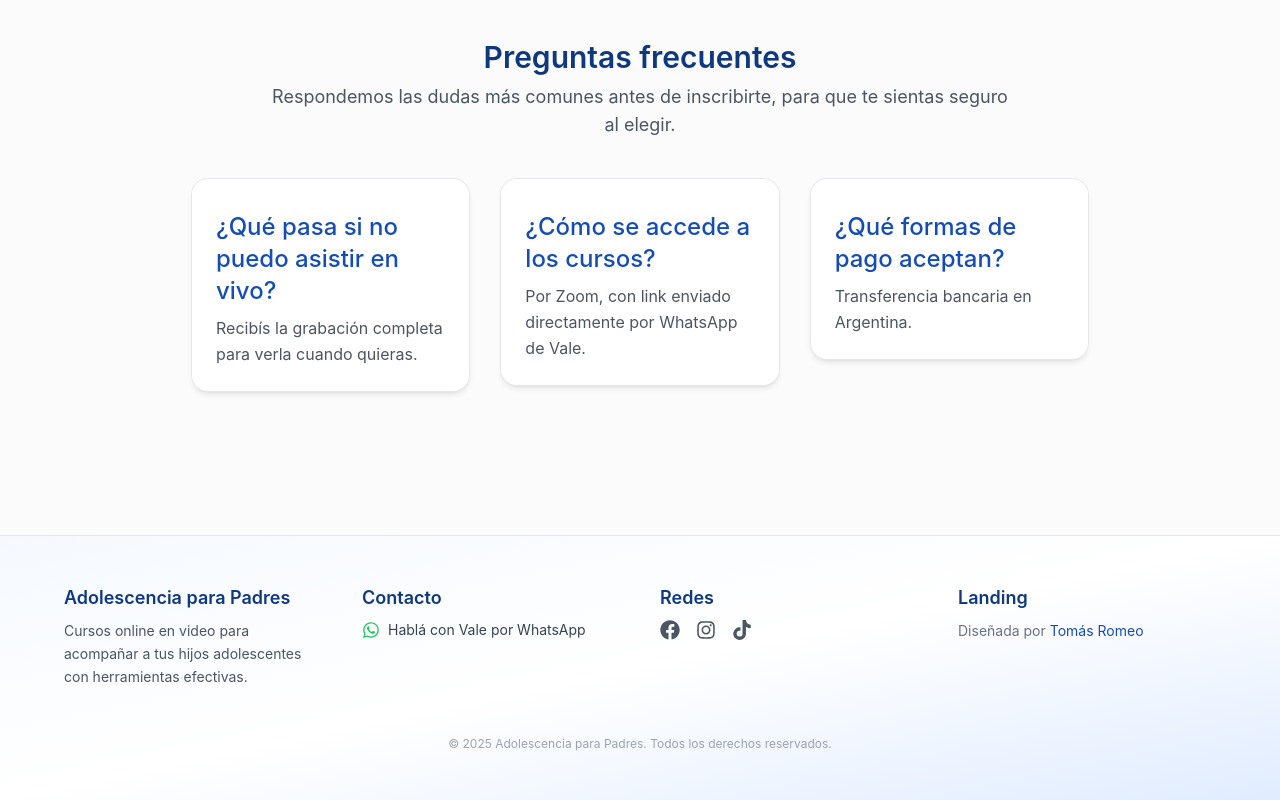
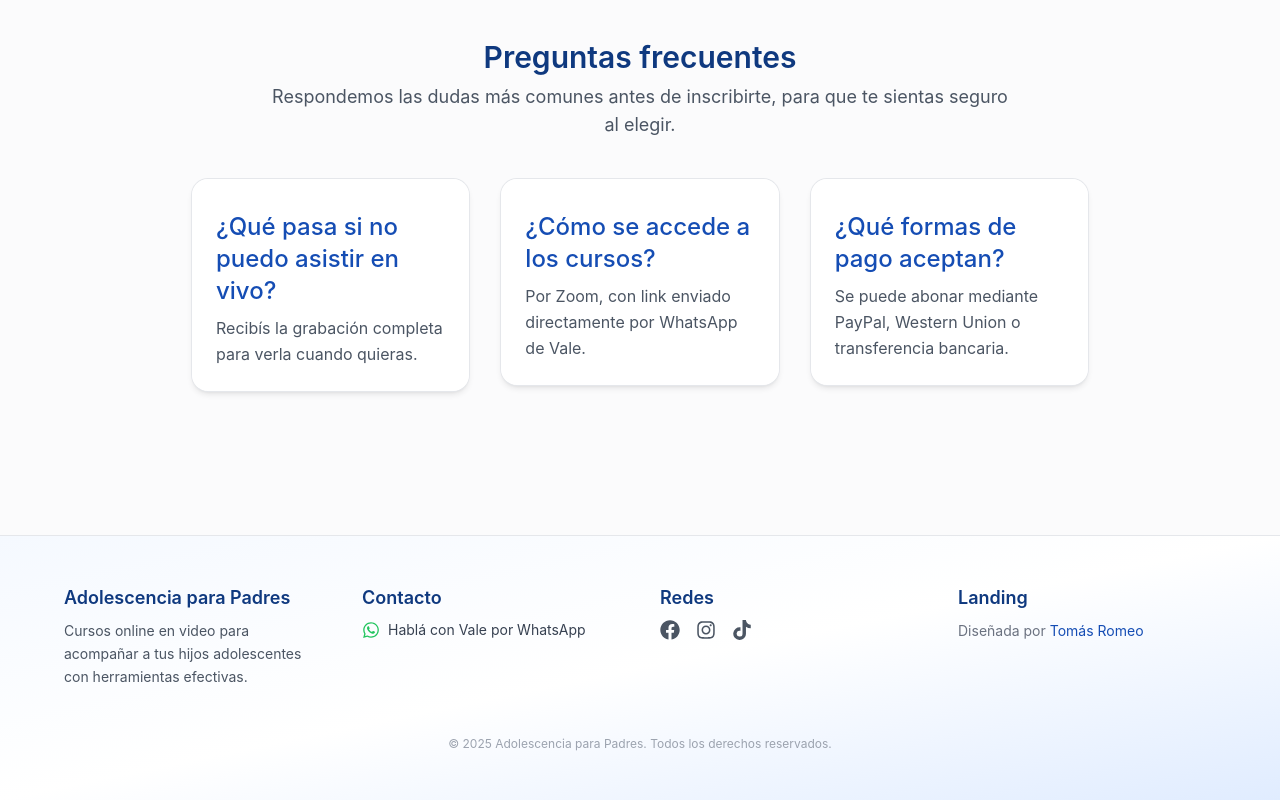
Before and after one commit to sekigan98/dram-adolescentes, a Next.js app: page / in a window 1280 px wide. Shown: the part 4445-5245 px from the top of the page. Built offline with nearby package versions, Linux system fonts and the light colour scheme.

Commit message:
Update FAQ.tsx

```diff
--- a/components/FAQ.tsx
+++ b/components/FAQ.tsx
@@ -11,7 +11,7 @@ const faqs = [
   },
   {
     title: "¿Qué formas de pago aceptan?",
-    desc: "Transferencia bancaria en Argentina.",
+    desc: "Se puede abonar mediante PayPal, Western Union o transferencia bancaria.",
   },
 ];
 
```
